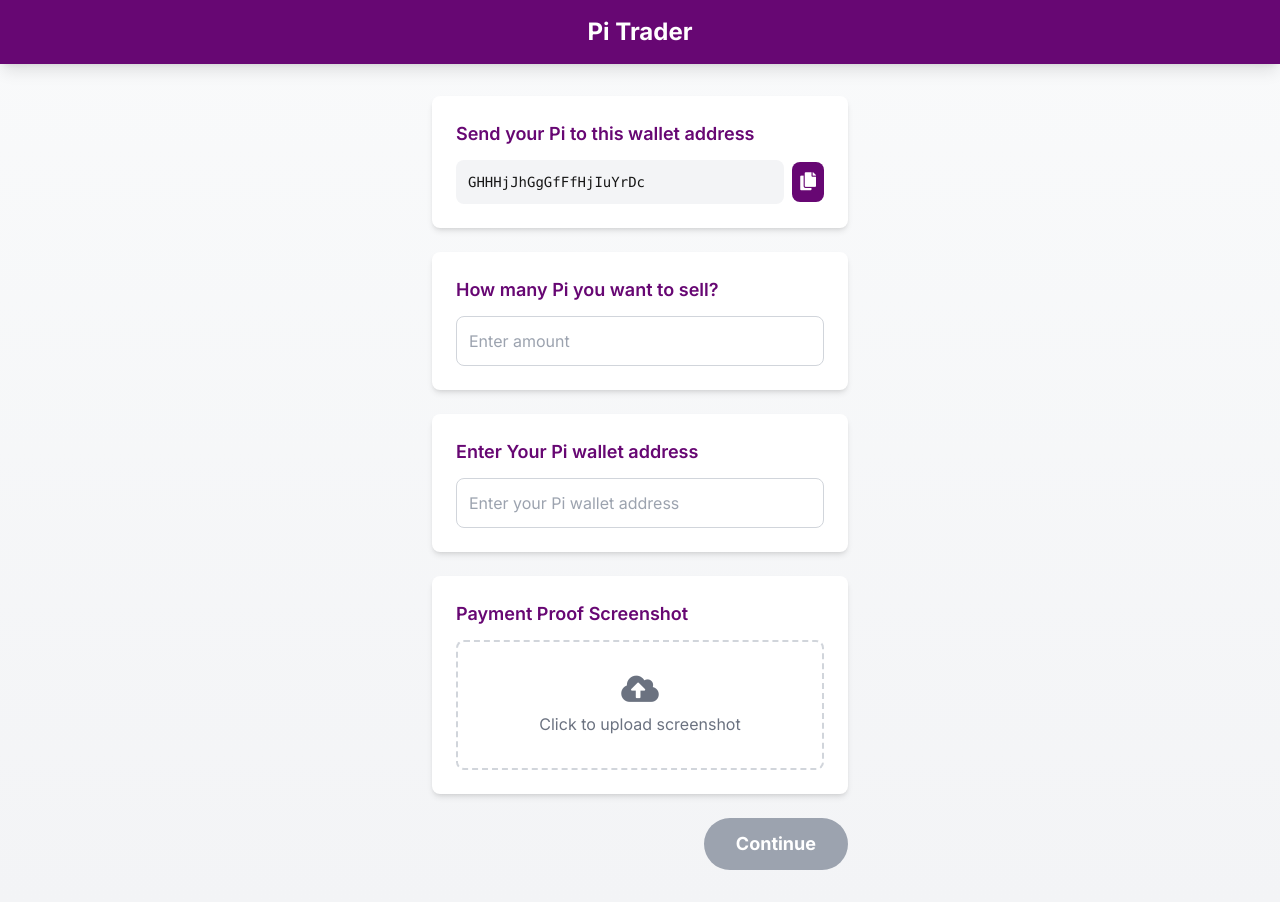
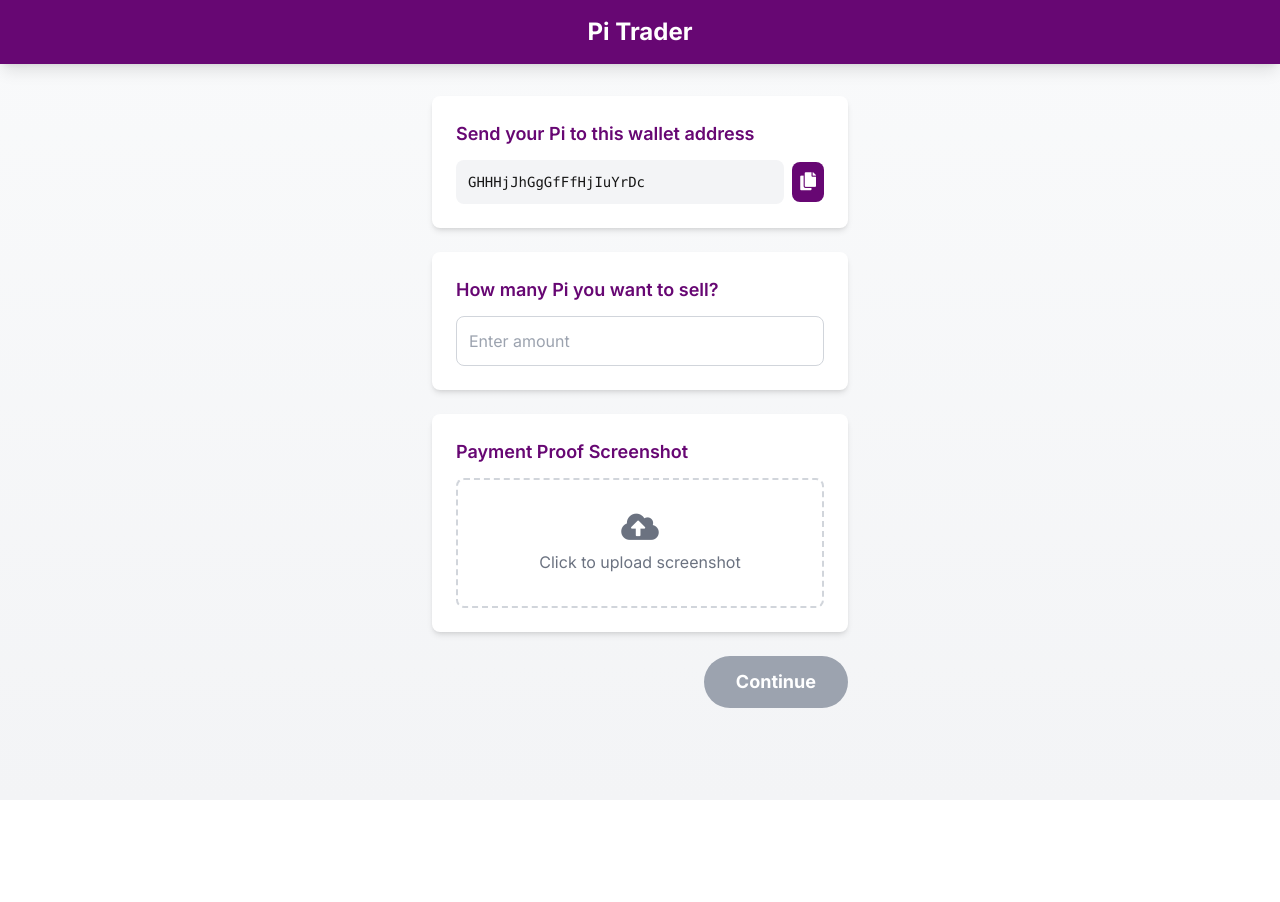
Before and after one commit to Shubz101/Pi-Trader-original-real-, a Next.js app: page /paymentproof in a window 1280 px wide. After the commit the page ends 800 px from the top, so only its background shows below. Built offline with nearby package versions, Linux system fonts and the light colour scheme.

Commit message:
Update page.tsx

```diff
--- a/app/paymentproof/page.tsx
+++ b/app/paymentproof/page.tsx
@@ -7,7 +7,6 @@ import { useRouter } from 'next/navigation';
 const PaymentProof = () => {
   const router = useRouter();
   const [piAmount, setPiAmount] = useState<string>('');
-  const [piAddress, setPiAddress] = useState<string>('');
   const [imageUploaded, setImageUploaded] = useState<boolean>(false);
   const [imageUrl, setImageUrl] = useState<string | null>(null);
   const [copied, setCopied] = useState<boolean>(false);
@@ -36,9 +35,6 @@ const PaymentProof = () => {
       const userData = await response.json();
       setImageUploaded(userData.isUpload || false);
       setImageUrl(userData.imageUrl || null);
-      if (userData.PiAddress) {
-        setPiAddress(userData.PiAddress);
-      }
     } catch (error) {
       console.error('Error fetching upload status:', error);
     }
@@ -103,7 +99,7 @@ const PaymentProof = () => {
   };
 
   const handleContinue = async () => {
-    if (telegramId && piAmount && piAddress && imageUrl) {
+    if (telegramId && piAmount && imageUrl) {
       try {
         const response = await fetch('/api/piamount', {
           method: 'POST',
@@ -111,7 +107,6 @@ const PaymentProof = () => {
           body: JSON.stringify({
             telegramId,
             amount: piAmount,
-            PiAddress: piAddress,
             imageUrl: imageUrl
           })
         });
@@ -125,7 +120,7 @@ const PaymentProof = () => {
     }
   };
 
-  const isButtonEnabled = piAmount &&  piAddress && imageUploaded;
+  const isButtonEnabled = piAmount && imageUploaded;
 
   return (
     <div className="min-h-screen bg-gradient-to-b from-gray-50 to-gray-100">
@@ -176,20 +171,6 @@ const PaymentProof = () => {
                 You will receive {calculateUSDT(piAmount)} USDT
               </p>
             )}
-          </div>
-
-          {/* Pi Wallet Address Section */}
-          <div className="bg-white rounded-lg p-6 shadow-md">
-            <h2 className="text-lg font-semibold text-[#670773] mb-3">
-              Enter Your Pi wallet address
-            </h2>
-            <input
-              type="text"
-              value={piAddress}
-              onChange={(e) => setPiAddress(e.target.value)}
-              className="w-full p-3 border border-gray-300 rounded-lg focus:outline-none focus:ring-2 focus:ring-[#670773]"
-              placeholder="Enter your Pi wallet address"
-            />
           </div>
 
           {/* Image Upload Section */}
```
